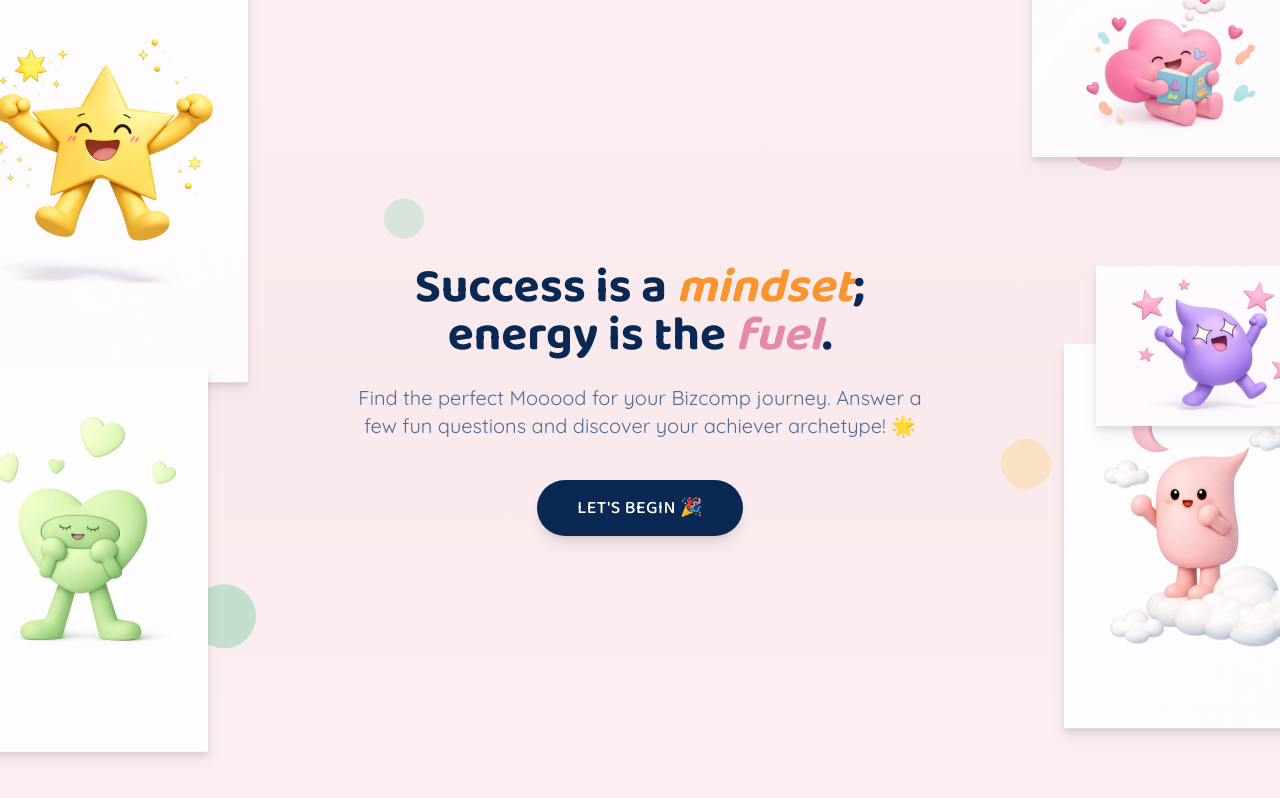
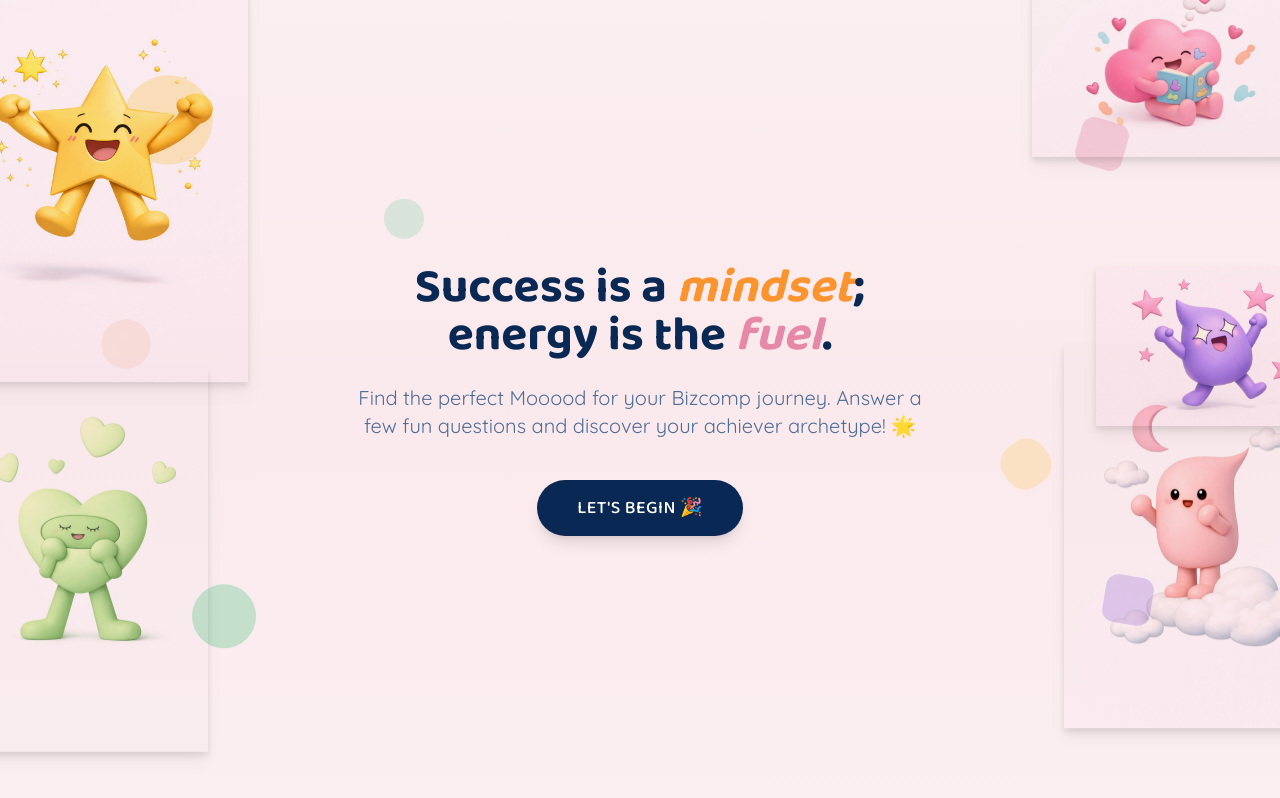
Before and after one commit to beebobby-11/bizcomp-mooood, a React (Vite) app: page / in a window 1280 px wide. Both pictures are taken after a click on the button "✨ START THE EXPERIENCE". Built offline with nearby package versions, Linux system fonts and the light colour scheme; the HTML template or start-up script is replaced by a standard one.

Commit message:
Remove white backgrounds from character images using mix-blend-mode

```diff
--- a/src/components/screens/HeroScreen.tsx
+++ b/src/components/screens/HeroScreen.tsx
@@ -79,7 +79,7 @@ const HeroScreen = ({ onStart }: HeroScreenProps) => {
           <motion.img
             src={jollyImg}
             alt="Jolly - The Outgoing One"
-            className="w-full h-auto drop-shadow-lg"
+            className="w-full h-auto drop-shadow-lg character-transparent"
             animate={{ y: [0, -8, 0], rotate: [-12, -8, -12] }}
             transition={{ duration: 4, repeat: Infinity, ease: "easeInOut" }}
           />
@@ -95,7 +95,7 @@ const HeroScreen = ({ onStart }: HeroScreenProps) => {
           <motion.img
             src={museImg}
             alt="Muse - The Creative One"
-            className="w-full h-auto drop-shadow-lg"
+            className="w-full h-auto drop-shadow-lg character-transparent"
             animate={{ y: [0, -10, 0], rotate: [10, 14, 10] }}
             transition={{ duration: 5, repeat: Infinity, ease: "easeInOut", delay: 0.5 }}
           />
@@ -111,7 +111,7 @@ const HeroScreen = ({ onStart }: HeroScreenProps) => {
           <motion.img
             src={champyImg}
             alt="Champy - The Achiever"
-            className="w-full h-auto drop-shadow-lg"
+            className="w-full h-auto drop-shadow-lg character-transparent"
             animate={{ y: [0, -6, 0], rotate: [5, 8, 5] }}
             transition={{ duration: 3.5, repeat: Infinity, ease: "easeInOut", delay: 1 }}
           />
@@ -127,7 +127,7 @@ const HeroScreen = ({ onStart }: HeroScreenProps) => {
           <motion.img
             src={serenyImg}
             alt="Sereny - The Empathetic One"
-            className="w-full h-auto drop-shadow-lg"
+            className="w-full h-auto drop-shadow-lg character-transparent"
             animate={{ y: [0, -8, 0], rotate: [-8, -5, -8] }}
             transition={{ duration: 4.5, repeat: Infinity, ease: "easeInOut", delay: 0.8 }}
           />
@@ -143,7 +143,7 @@ const HeroScreen = ({ onStart }: HeroScreenProps) => {
           <motion.img
             src={zenImg}
             alt="Zen - The Calm One"
-            className="w-full h-auto drop-shadow-lg"
+            className="w-full h-auto drop-shadow-lg character-transparent"
             animate={{ y: [0, -5, 0], rotate: [8, 12, 8] }}
             transition={{ duration: 5.5, repeat: Infinity, ease: "easeInOut", delay: 1.2 }}
           />
--- a/src/components/screens/IntroScreen.tsx
+++ b/src/components/screens/IntroScreen.tsx
@@ -67,7 +67,7 @@ const IntroScreen = ({ onContinue }: IntroScreenProps) => {
         <motion.img
           src={jollyImg}
           alt=""
-          className="absolute -top-10 -left-10 w-52 md:w-64 lg:w-72 drop-shadow-lg"
+          className="absolute -top-10 -left-10 w-52 md:w-64 lg:w-72 drop-shadow-lg character-transparent"
           initial={{ opacity: 0, x: -50 }}
           animate={{ opacity: 1, x: 0, y: [0, -10, 0] }}
           transition={{
@@ -81,7 +81,7 @@ const IntroScreen = ({ onContinue }: IntroScreenProps) => {
         <motion.img
           src={museImg}
           alt=""
-          className="absolute -top-8 -right-10 w-52 md:w-64 lg:w-72 drop-shadow-lg"
+          className="absolute -top-8 -right-10 w-52 md:w-64 lg:w-72 drop-shadow-lg character-transparent"
           initial={{ opacity: 0, x: 50 }}
           animate={{ opacity: 1, x: 0, y: [0, -8, 0] }}
           transition={{
@@ -95,7 +95,7 @@ const IntroScreen = ({ onContinue }: IntroScreenProps) => {
         <motion.img
           src={serenyImg}
           alt=""
-          className="absolute bottom-12 -left-12 w-44 md:w-56 lg:w-64 drop-shadow-lg"
+          className="absolute bottom-12 -left-12 w-44 md:w-56 lg:w-64 drop-shadow-lg character-transparent"
           initial={{ opacity: 0, x: -50 }}
           animate={{ opacity: 1, x: 0, y: [0, -12, 0] }}
           transition={{
@@ -109,7 +109,7 @@ const IntroScreen = ({ onContinue }: IntroScreenProps) => {
         <motion.img
           src={zenImg}
           alt=""
-          className="absolute bottom-16 -right-10 w-44 md:w-56 lg:w-64 drop-shadow-lg"
+          className="absolute bottom-16 -right-10 w-44 md:w-56 lg:w-64 drop-shadow-lg character-transparent"
           initial={{ opacity: 0, x: 50 }}
           animate={{ opacity: 1, x: 0, y: [0, -8, 0] }}
           transition={{
@@ -123,7 +123,7 @@ const IntroScreen = ({ onContinue }: IntroScreenProps) => {
         <motion.img
           src={champyImg}
           alt=""
-          className="absolute top-1/3 -right-14 w-40 md:w-52 lg:w-60 drop-shadow-lg"
+          className="absolute top-1/3 -right-14 w-40 md:w-52 lg:w-60 drop-shadow-lg character-transparent"
           initial={{ opacity: 0, x: 50 }}
           animate={{ opacity: 1, x: 0, y: [0, -6, 0] }}
           transition={{
--- a/src/index.css
+++ b/src/index.css
@@ -1,6 +1,18 @@
 @tailwind base;
 @tailwind components;
 @tailwind utilities;
+
+/* Remove white background from character images */
+@layer utilities {
+  .character-transparent {
+    mix-blend-mode: multiply;
+  }
+
+  /* For dark backgrounds, use screen mode instead */
+  .character-transparent-dark {
+    mix-blend-mode: screen;
+  }
+}
 
 @layer base {
   :root {
```
